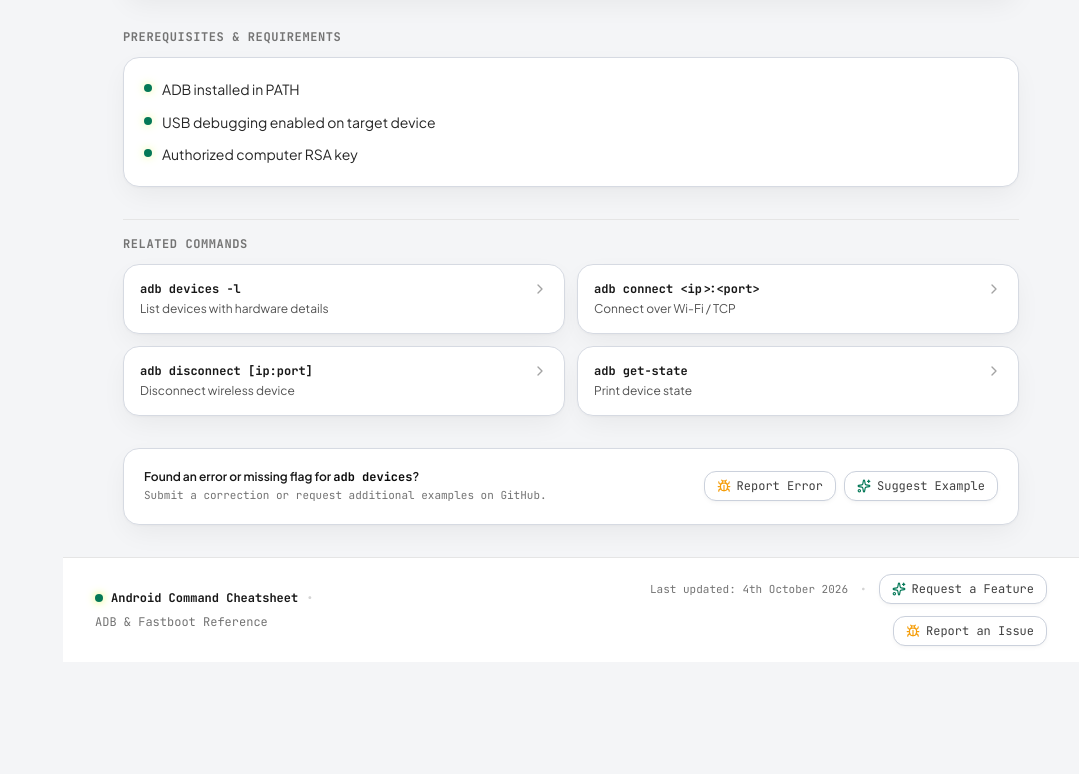
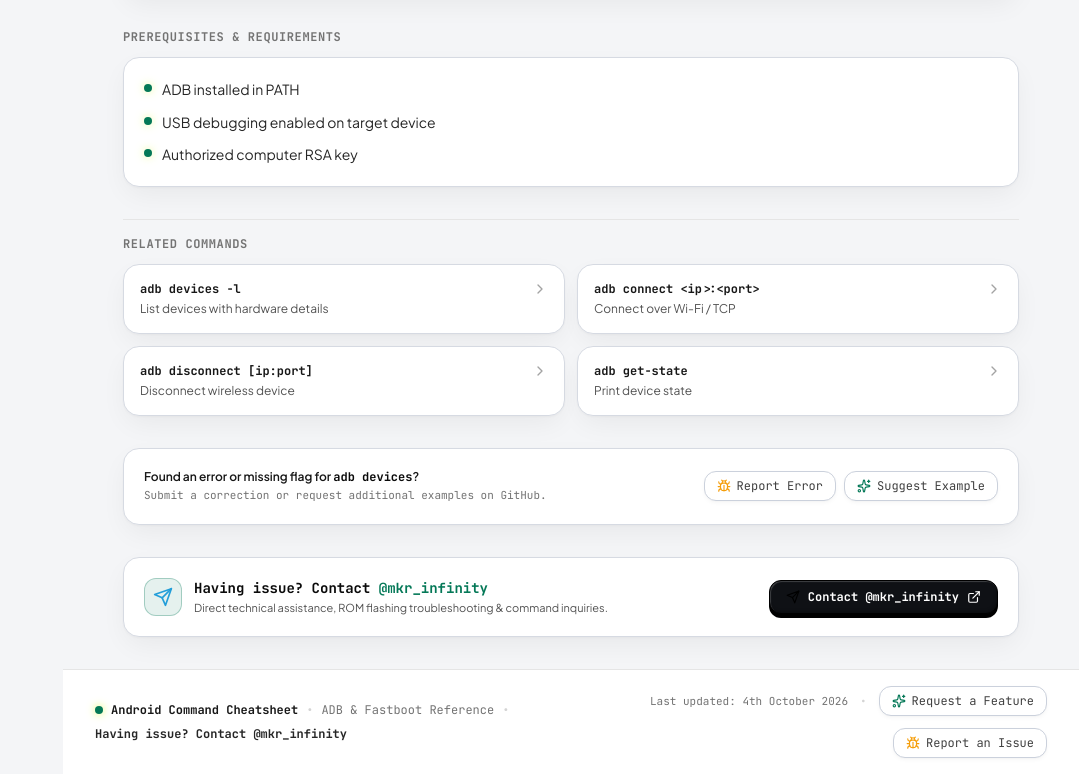
Before and after one commit to mkr-infinity/android-command-cheatsheet, an Astro site: page /adb/devices in a window 1280 px wide. Shown: the part 1299-2073 px from the top of the page, without its empty margins (201-1280 px from the left). Before the commit the page ends 1961 px from the top, so only its background shows below. Built offline with nearby package versions, Linux system fonts and the light colour scheme; Astro itself is replaced by a stand-in of ours; a web font is replaced by a local one.

Commit message:
feat(branding): add creator trademark and direct Telegram support link across all commands and footer

```diff
--- a/src/components/CommandCard.tsx
+++ b/src/components/CommandCard.tsx
@@ -3,6 +3,7 @@ import { ArrowRight, Bookmark, Terminal, Zap } from 'lucide-react';
 import type { CommandItem } from '../data/types';
 import { CopyButton } from './CopyButton';
 import { RiskBadge } from './RiskBadge';
+import { TelegramIcon } from './icons/BrandIcons';
 import { isFavorite, toggleFavorite } from '../utils/storage';
 
 interface CommandCardProps {
@@ -98,6 +99,22 @@ export const CommandCard: React.FC<CommandCardProps> = ({ command, basePath = ''
           <ArrowRight className="w-3.5 h-3.5" />
         </a>
       </div>
+
+      {/* Trademark / Direct Support */}
+      <div className="mt-2.5 pt-2 border-t border-neutral-100 dark:border-neutral-800/60 flex items-center justify-between text-[11px] font-mono text-neutral-500 dark:text-neutral-400">
+        <span className="truncate">Having issue?</span>
+        <a
+          href="https://t.me/mkr_infinity"
+          target="_blank"
+          rel="noreferrer"
+          className="text-neutral-800 dark:text-cyber-lime hover:underline font-bold inline-flex items-center gap-1.5 shrink-0 group/tg"
+          title="Contact @mkr_infinity on Telegram"
+          onClick={(e) => e.stopPropagation()}
+        >
+          <TelegramIcon className="w-3 h-3 text-[#229ED9] group-hover/tg:scale-110 transition-transform" />
+          <span>contact @mkr_infinity</span>
+        </a>
+      </div>
     </div>
   );
 };
--- a/src/components/CommandDetail.tsx
+++ b/src/components/CommandDetail.tsx
@@ -20,6 +20,7 @@ import {
 import type { CommandItem } from '../data/types';
 import { CopyButton } from './CopyButton';
 import { RiskBadge } from './RiskBadge';
+import { TelegramIcon } from './icons/BrandIcons';
 import { isFavorite, toggleFavorite, addRecentHistory } from '../utils/storage';
 import { createFeatureRequestUrl, createReportIssueUrl } from '../utils/github';
 import { getCommandById } from '../data';
@@ -476,6 +477,35 @@ export const CommandDetail: React.FC<CommandDetailProps> = ({ command, basePath
           </a>
         </div>
       </div>
+
+      {/* Trademark Direct Support Card */}
+      <div className="clay-card p-4 sm:p-5 flex flex-col sm:flex-row items-center justify-between gap-4 border-l-4 border-l-cyber-lime">
+        <div className="flex items-center gap-3">
+          <div className="p-2 rounded-xl bg-cyber-lime/10 text-cyber-lime border border-cyber-lime/30 shrink-0">
+            <TelegramIcon className="w-5 h-5 text-[#229ED9]" />
+          </div>
+          <div>
+            <div className="text-xs sm:text-sm font-mono font-bold text-neutral-950 dark:text-cyber-text">
+              Having issue? Contact <span className="text-cyber-lime">@mkr_infinity</span>
+            </div>
+            <p className="text-[11px] text-neutral-600 dark:text-neutral-400 font-sans mt-0.5">
+              Direct technical assistance, ROM flashing troubleshooting &amp; command inquiries.
+            </p>
+          </div>
+        </div>
+
+        <a
+          href="https://t.me/mkr_infinity"
+          target="_blank"
+          rel="noreferrer"
+          className="clay-button-primary px-4 py-2 text-xs font-mono font-bold inline-flex items-center gap-2 shrink-0 shadow-sm"
+          title="Contact @mkr_infinity on Telegram"
+        >
+          <TelegramIcon className="w-3.5 h-3.5 text-black shrink-0" />
+          <span>Contact @mkr_infinity</span>
+          <ExternalLink className="w-3.5 h-3.5" />
+        </a>
+      </div>
     </article>
   );
 };
--- a/src/components/Footer.tsx
+++ b/src/components/Footer.tsx
@@ -24,6 +24,16 @@ export const Footer: React.FC<FooterProps> = () => {
           <span className="text-neutral-500 dark:text-neutral-500">
             ADB &amp; Fastboot Reference
           </span>
+          <span className="text-neutral-300 dark:text-neutral-700 hidden sm:inline">•</span>
+          <a
+            href="https://t.me/mkr_infinity"
+            target="_blank"
+            rel="noreferrer"
+            className="text-neutral-800 dark:text-cyber-lime hover:underline font-bold inline-flex items-center gap-1"
+            title="Contact @mkr_infinity on Telegram"
+          >
+            <span>Having issue? Contact @mkr_infinity</span>
+          </a>
         </div>
 
         {/* Right Side: Last updated 4th October 2026 + Request Feature & Report Issue Buttons */}
```
